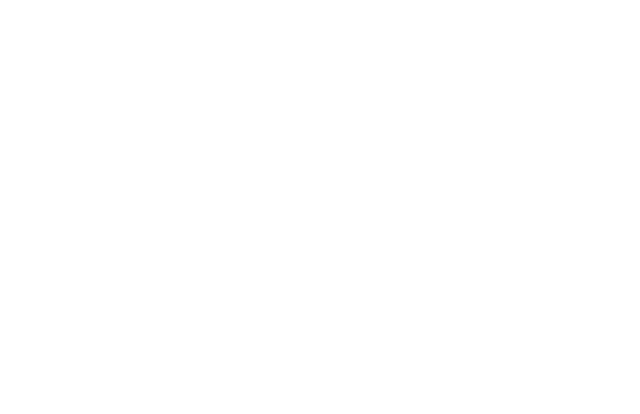
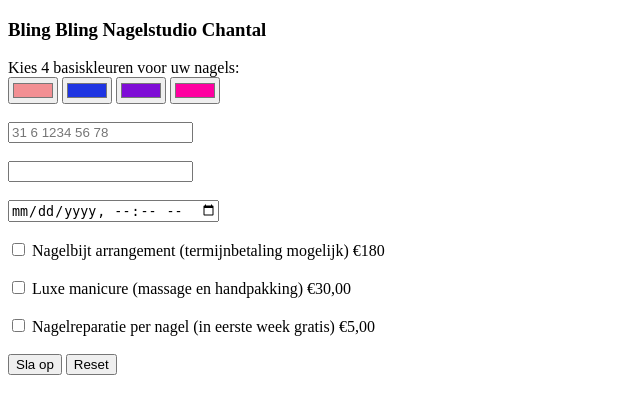
Before and after one commit to DylanoBoellaard/crud-php-pdo-opdracht04-336751, a PHP site: page / in a window 1280 px wide. Before the commit the part shown is empty. Shown: the top 414 px of the page, without its empty margins (0-640 px from the left). Run offline with PHP 8.4, Linux system fonts and the light colour scheme.

Commit message:
Added input tags in index

```diff
--- a/index.php
+++ b/index.php
@@ -1,12 +1,48 @@
 <!DOCTYPE html>
 <html lang="en">
+
 <head>
     <meta charset="UTF-8">
     <meta http-equiv="X-UA-Compatible" content="IE=edge">
     <meta name="viewport" content="width=device-width, initial-scale=1.0">
     <title>Opdracht4 - nagelstudio</title>
 </head>
+
 <body>
+    <h3>Bling Bling Nagelstudio Chantal</h3>
 
+    <form action="create.php" method="post">
+        <label for="color1">Kies 4 basiskleuren voor uw nagels:</label><br>
+        <input type="color" name="color1" id="color1" value="#f28f93">
+        <input type="color" name="color2" id="color2" value="#1e34e2">
+        <input type="color" name="color3" id="color3" value="#7e0cd6">
+        <input type="color" name="color4" id="color4" value="#ff00a1">
+    <br>
+    <br>
+        <input type="tel" name="tel" id="tel" pattern="[0-9]{2}-[0-9]{1}-[0-9]{4}-[0-9]{2}-[0-9]{2}" placeholder="31 6 1234 56 78" required>
+    <br>
+    <br>
+        <input type="email" name="email" id="email" required>
+    <br>
+    <br>
+        <input type="datetime-local" name="date" id="date" required>
+    <br>
+    <br>
+        <input type="checkbox" name="nagelbijt" id="nagelbijt" value="nagelbijt">
+            <label for="nagelbijt">Nagelbijt arrangement (termijnbetaling mogelijk) €180</label>
+    <br>
+    <br>
+        <input type="checkbox" name="manicure" id="manicure" value="manicure">
+            <label for="manicure">Luxe manicure (massage en handpakking) €30,00</label>
+    <br>
+    <br>
+        <input type="checkbox" name="nagelreparatie" id="nagelreparatie" value="nagelreparatie">
+            <label for="nagelreparatie">Nagelreparatie per nagel (in eerste week gratis) €5,00</label>
+    <br>
+    <br>
+    <input type="hidden" name="date">
+        <input type="submit" value="Sla op">
+        <input type="reset" value="Reset">
+    </form>
 </body>
 </html>
```
